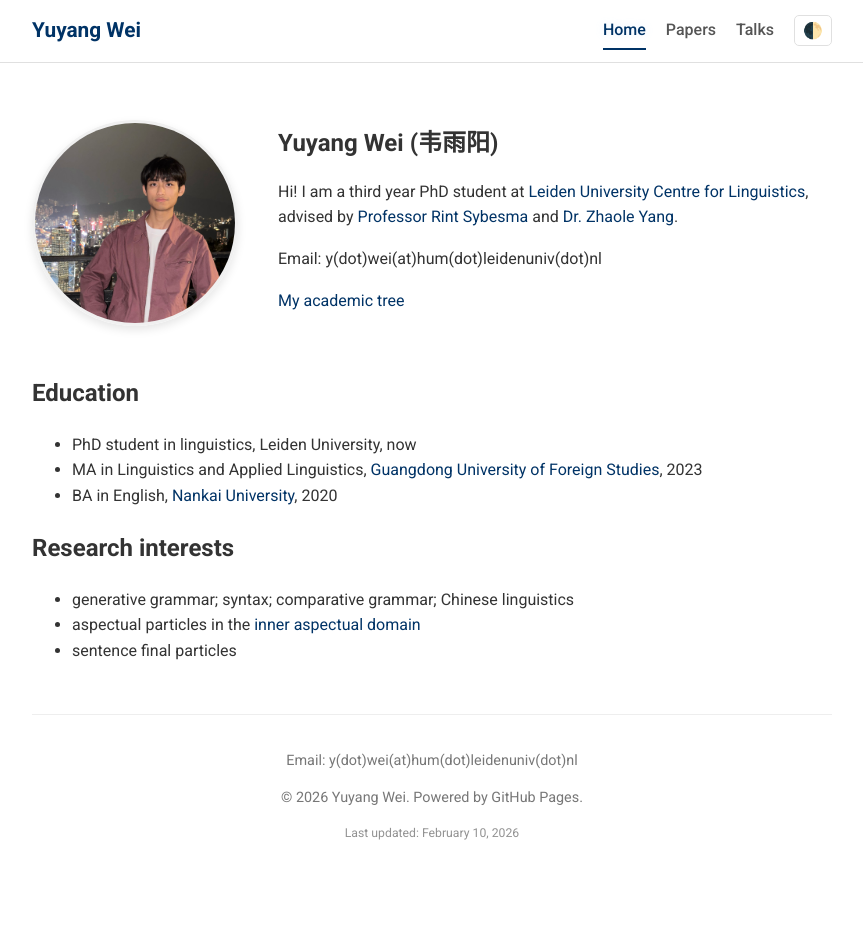
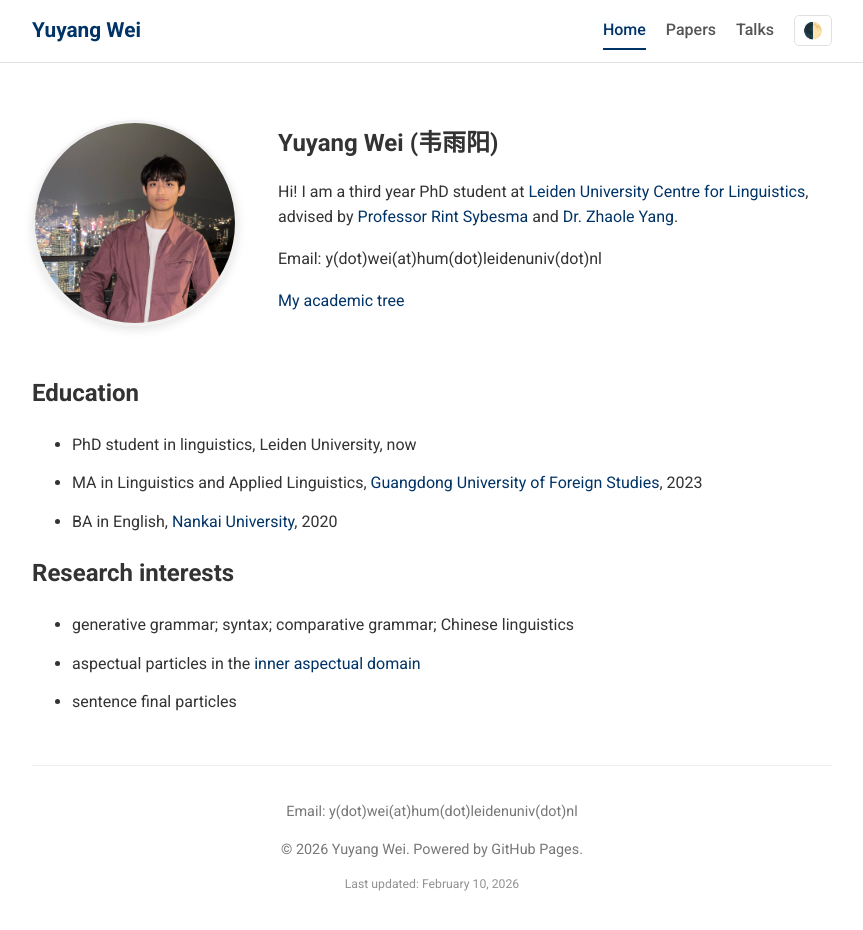
Before and after one commit to yuyang-wei/yuyang-wei.github.io, a Jekyll site: the page built from index.md, in a window 1280 px wide and 947 px high. Shown: the top 930 px of the window, without its empty margins (208-1071 px from the left). Built offline with Jekyll 4.4.1, drawn with Linux system fonts in a browser that asks for light colours; our own code applies the rules of GitHub Pages for plain Markdown files.

Commit message:
针对所有列表项目增加垂直间距

```diff
--- a/_layouts/default.html
+++ b/_layouts/default.html
@@ -1,29 +1,41 @@
 <!DOCTYPE html>
 <html lang="en-US, zh-CN">
     <head>
-    <meta charset="UTF-8">
+        <meta charset="UTF-8" />
 
-    <meta name="keywords" content="Yuyang Wei, Linguistics, PhD, Leiden University, Syntax">
-    <meta name="description" content="Personal academic website of Yuyang Wei, a PhD student in Linguistics at Leiden University.">
-    <meta name="author" content="Yuyang Wei">
+        <meta
+            name="keywords"
+            content="Yuyang Wei, Linguistics, PhD, Leiden University, Syntax"
+        />
+        <meta
+            name="description"
+            content="Personal academic website of Yuyang Wei, a PhD student in Linguistics at Leiden University."
+        />
+        <meta name="author" content="Yuyang Wei" />
 
-    <meta property="og:title" content="Yuyang Wei | Academic Website">
-<meta property="og:description" content="PhD Student in Linguistics at Leiden University specializing.">
-<meta property="og:image" content="https://yuyang-wei.github.io/assets/img/me.jpg">
+        <meta property="og:title" content="Yuyang Wei | Academic Website" />
+        <meta
+            property="og:description"
+            content="PhD Student in Linguistics at Leiden University specializing."
+        />
+        <meta
+            property="og:image"
+            content="https://yuyang-wei.github.io/assets/img/me.jpg"
+        />
 
-    <meta name="viewport" content="width=device-width, initial-scale=1.0">
+        <meta name="viewport" content="width=device-width, initial-scale=1.0" />
 
         <title>
-  {% if page.title %}
-    {{ page.title }} | {{ site.title }}
-  {% else %}
-    {{ site.title }}
-  {% endif %}
+            {% if page.title %} {{ page.title }} | {{ site.title }} {% else %}
+            {{ site.title }} {% endif %}
         </title>
 
-    <link rel="preconnect" href="https://fonts.googleapis.com">
-<link rel="preconnect" href="https://fonts.gstatic.com" crossorigin>
-<link href="https://fonts.googleapis.com/css2?family=Roboto:wght@300;400;500;700&display=swap" rel="stylesheet">
+        <link rel="preconnect" href="https://fonts.googleapis.com" />
+        <link rel="preconnect" href="https://fonts.gstatic.com" crossorigin />
+        <link
+            href="https://fonts.googleapis.com/css2?family=Roboto:wght@300;400;500;700&display=swap"
+            rel="stylesheet"
+        />
 
         <style>
             /* 定义颜色变量 */
@@ -32,20 +44,20 @@
                 --text-color: #333333;
                 --link-color: #003366; /* 你的学术暗蓝 */
                 --nav-bg: rgba(255, 255, 255, 0.95);
-    --nav-text: #555555;      /* 亮色模式下的导航文字 */
-    --nav-active: #003366;    /* 亮色模式下的激活/暗蓝色 */
+                --nav-text: #555555; /* 亮色模式下的导航文字 */
+                --nav-active: #003366; /* 亮色模式下的激活/暗蓝色 */
                 --border-color: #e0e0e0;
                 --profile-border: #f0f0f0; /* 日间模式头像边框 */
             }
 
             /* 深色模式下的变量值 */
             [data-theme="dark"] {
-    --bg-color: #121212;       /* 更深邃的黑色 */
-    --text-color: #e0e0e0;     /* 浅灰色文字，不刺眼 */
+                --bg-color: #121212; /* 更深邃的黑色 */
+                --text-color: #e0e0e0; /* 浅灰色文字，不刺眼 */
                 --link-color: #4db8ff; /* 深色背景下链接亮一点 */
                 /* 导航栏专用 */
-  --nav-text: #b0b0b0;       /* 未激活状态：中灰色 */
-  --nav-active: #80bfff;     /* 激活状态：提高亮度和饱和度的蓝色，在黑色背景上更醒目 */
+                --nav-text: #b0b0b0; /* 未激活状态：中灰色 */
+                --nav-active: #80bfff; /* 激活状态：提高亮度和饱和度的蓝色，在黑色背景上更醒目 */
                 --nav-bg: rgba(18, 18, 18, 0.9);
                 --border-color: #333;
                 --profile-border: #333333; /* 暗色模式头像边框 */
@@ -54,19 +66,22 @@
             /* 应用变量 */
             body {
                 /* 优先使用 Roboto，如果加载失败则使用系统无衬线字体 */
-    font-family: 'Roboto', -apple-system, BlinkMacSystemFont, "Segoe UI", Arial, sans-serif;
+                font-family: "Roboto", -apple-system, BlinkMacSystemFont,
+                    "Segoe UI", Arial, sans-serif;
                 line-height: 1.6;
                 background-color: var(--bg-color);
                 color: var(--text-color);
                 transition: background-color 0.3s, color 0.3s; /* 平滑过渡 */
                 max-width: 800px; /* 限制宽度，方便阅读 */
-            margin: 0 auto;   /* 居中显示 */
+                margin: 0 auto; /* 居中显示 */
                 padding: 40px 20px;
                 padding-top: 100px; /* 增加这一行，数值要大于导航栏的高度 */
             }
 
             /* 标题样式 */
-h1, h2, h3 {
+            h1,
+            h2,
+            h3 {
                 font-weight: 700; /* 建议给标题设置更重的字重 */
                 color: var(--text-color);
             }
@@ -74,17 +89,19 @@ h1, h2, h3 {
             /* 链接样式 */
             a {
                 color: var(--link-color);
-    text-decoration: none;    /* 默认去掉下划线，让页面更干净 */
-    transition: color 0.2s;    /* 颜色切换时更柔和 */
+                text-decoration: none; /* 默认去掉下划线，让页面更干净 */
+                transition: color 0.2s; /* 颜色切换时更柔和 */
             }
 
             a:hover {
-    color: #0056b3;           /* 鼠标悬停时稍微变亮，给用户反馈 */
+                color: #0056b3; /* 鼠标悬停时稍微变亮，给用户反馈 */
                 text-decoration: underline; /* 悬停时显示下划线 */
             }
 
             /* 内容容器 */
-        .content { margin-top: 20px; }
+            .content {
+                margin-top: 20px;
+            }
 
             /* 页脚样式 */
             footer {
@@ -106,11 +123,11 @@ a:hover {
 
             /* 头像样式 */
             .profile-image img {
-    width: 200px;         /* 头像宽度 */
-    height: 200px;        /* 头像高度 */
-    border-radius: 50%;    /* 圆形头像，如果想要方中带圆，改为 10% */
-    object-fit: cover;    /* 确保图片不被拉伸 */
-    box-shadow: 0 4px 10px rgba(0,0,0,0.1); /* 轻轻的阴影 */
+                width: 200px; /* 头像宽度 */
+                height: 200px; /* 头像高度 */
+                border-radius: 50%; /* 圆形头像，如果想要方中带圆，改为 10% */
+                object-fit: cover; /* 确保图片不被拉伸 */
+                box-shadow: 0 4px 10px rgba(0, 0, 0, 0.1); /* 轻轻的阴影 */
                 border: 3px solid var(--profile-border); /* 使用变量！ */
             }
 
@@ -142,26 +159,25 @@ a:hover {
                     height: 150px;
                 }
             }
+
+            /* 针对所有列表项目增加垂直间距 */
+            li {
+                margin-bottom: 0.8rem; /* 你可以根据喜好调整数值，通常 0.5rem 到 1rem 比较合适 */
+            }
         </style>
     </head>
     <body>
+        <header>{% include nav.html %}</header>
 
-    <header>
-        {% include nav.html %}
-    </header>
-
-    <main class="content">
-        {{ content }}
-    </main>
+        <main class="content">{{ content }}</main>
 
         <footer>
+            <p>Email: {{ site.email }}</p>
             <p>
-      Email: {{ site.email }}
+                &copy; {{ "now" | date: "%Y" }} {{ site.title }}. Powered by
+                GitHub Pages.
             </p>
-    <p>
-    &copy; {{ "now" | date: "%Y" }} {{ site.title }}. Powered by GitHub Pages.
-  </p>
-  <p style="font-size: 0.85em; opacity: 0.8;">
+            <p style="font-size: 0.85em; opacity: 0.8">
                 Last updated: {{ site.time | date: "%B %d, %Y" }}
             </p>
         </footer>
```
Lines whose indentation alone changed are shown as unchanged.
